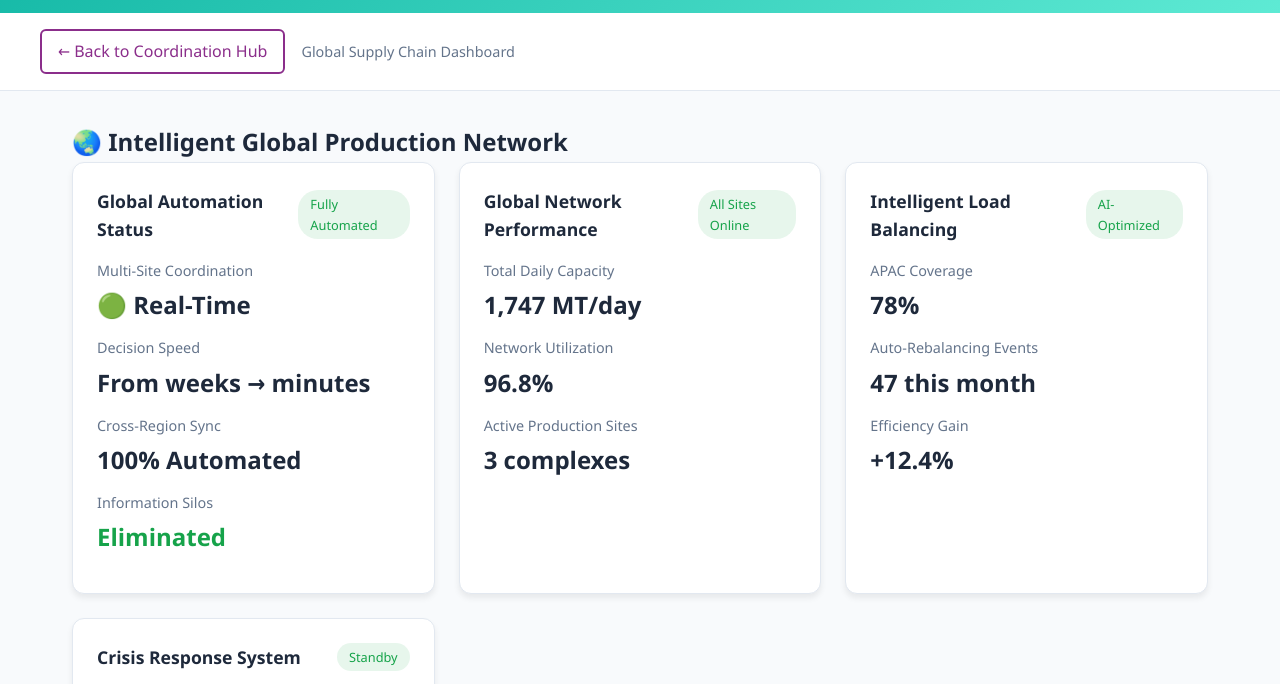
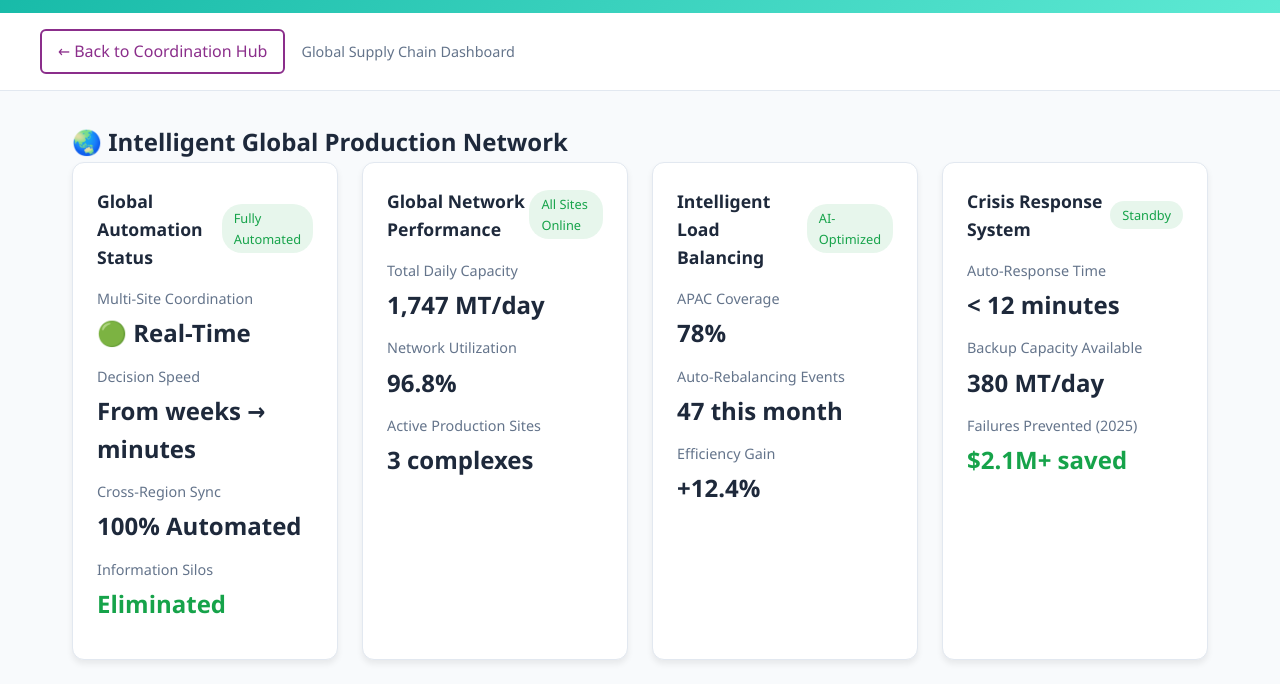
Before and after one commit to onsenix12/evonik-dashboard, a plain HTML site: page global-supply-chain.html in a window 1280 px wide. Shown: the part 73-757 px from the top of the page. Drawn offline with Linux system fonts and the light colour scheme.

Commit message:
style: enforce 4-card grid on dashboards (desktop), keep mobile single-column

```diff
--- a/global-supply-chain.html
+++ b/global-supply-chain.html
@@ -132,7 +132,7 @@
 
         .dashboard-grid {
             display: grid;
-            grid-template-columns: repeat(auto-fit, minmax(300px, 1fr));
+            grid-template-columns: repeat(4, 1fr);
             gap: 1.5rem;
             margin-bottom: 2rem;
         }
```
Also changed, not shown: index.html (+1 -1 lines), local-supply-chain.html (+1 -1 lines), production.html (+1 -1 lines), sales.html (+1 -1 lines).
